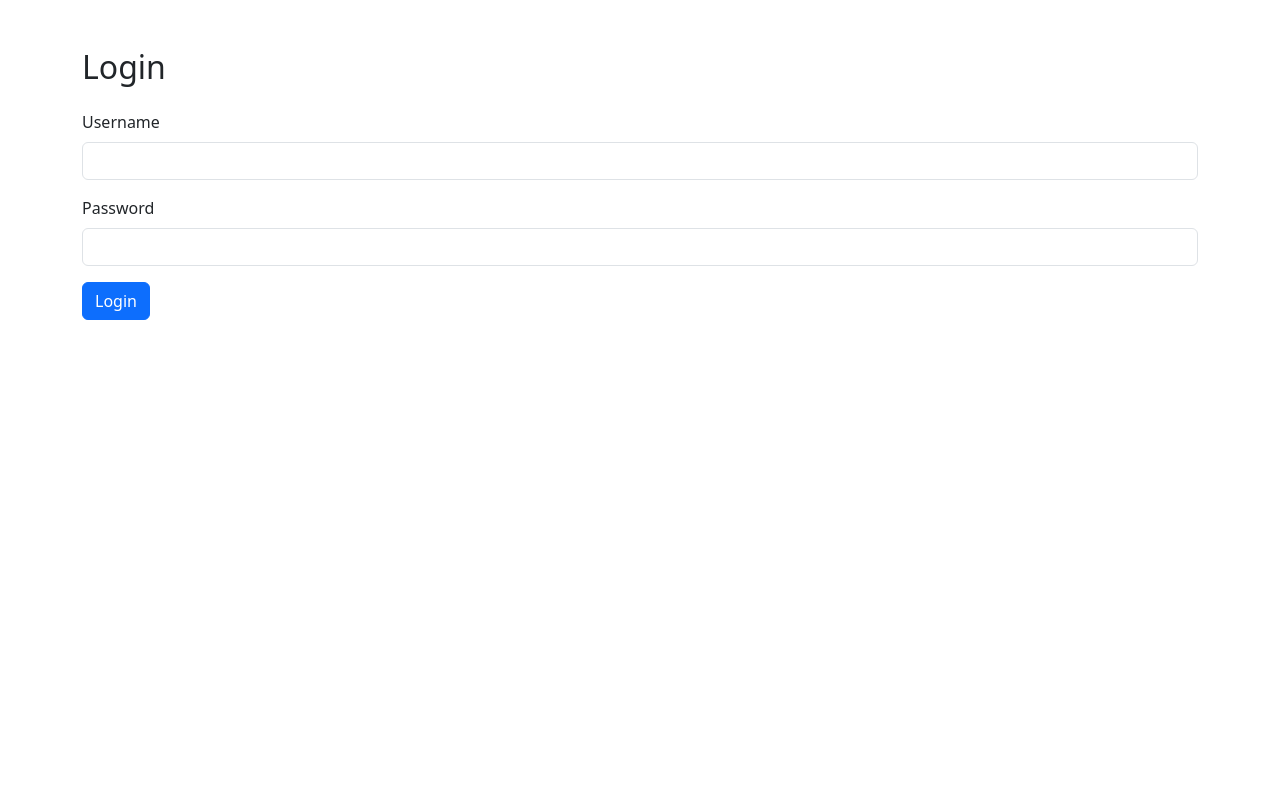
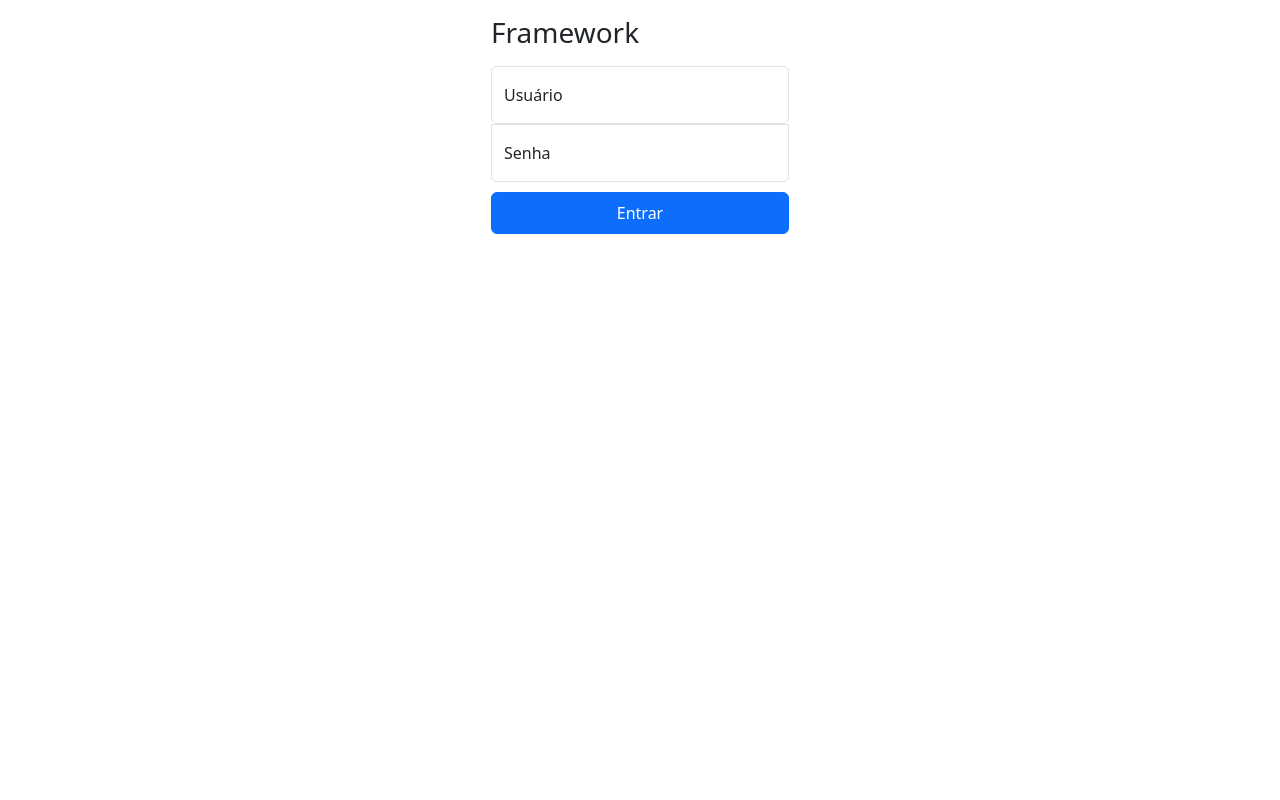
Before and after one commit to lusabo/framework, a Django app: page /login/ in a window 1280 px wide. Run offline with Django 5.2, Linux system fonts and the light colour scheme.

Commit message:
Alterando o layout da página de login.

```diff
--- /dev/null
+++ b/enrollment/static/css/style.css
@@ -0,0 +1,25 @@
+html,
+body {
+  height: 100%;
+}
+
+.form-signin {
+  max-width: 330px;
+  padding: 1rem;
+}
+
+.form-signin .form-floating:focus-within {
+  z-index: 2;
+}
+
+.form-signin input[type="email"] {
+  margin-bottom: -1px;
+  border-bottom-right-radius: 0;
+  border-bottom-left-radius: 0;
+}
+
+.form-signin input[type="password"] {
+  margin-bottom: 10px;
+  border-top-left-radius: 0;
+  border-top-right-radius: 0;
+}
--- a/enrollment/templates/registration/login.html
+++ b/enrollment/templates/registration/login.html
@@ -4,28 +4,32 @@
     <meta charset="UTF-8">
     <meta name="viewport" content="width=device-width, initial-scale=1.0">
     <title>Login</title>
-    <link href="https://cdn.jsdelivr.net/npm/bootstrap@5.3.0-alpha3/dist/css/bootstrap.min.css" rel="stylesheet">
+    <link href="https://cdn.jsdelivr.net/npm/bootstrap@5.3.3/dist/css/bootstrap.min.css" rel="stylesheet">
+    {% load static %}
+    <link href="{% static 'css/style.css' %}" rel="stylesheet">
 </head>
 <body>
-    <div class="container mt-5">
-        <h2 class="mb-4">Login</h2>
+<main class="form-signin w-100 m-auto">
     <form method="post">
         {% csrf_token %}
-            <div class="mb-3">
-                <label for="username" class="form-label">Username</label>
-                <input type="text" id="username" name="username" class="form-control" required>
+        <h1 class="h3 mb-3 fw-normal">Framework</h1>
+
+        <div class="form-floating">
+            <input type="text" id="username" name="username" class="form-control" placeholder="Usuário" required>
+            <label for="username">Usuário</label>
         </div>
-            <div class="mb-3">
-                <label for="password" class="form-label">Password</label>
-                <input type="password" id="password" name="password" class="form-control" required>
+        <div class="form-floating">
+            <input type="password" id="password" name="password" class="form-control" placeholder="Senha" required>
+            <label for="password">Senha</label>
         </div>
-            <button type="submit" class="btn btn-primary">Login</button>
+
+        <button class="btn btn-primary w-100 py-2" type="submit">Entrar</button>
     </form>
     {% if form.errors %}
         <div class="mt-3 alert alert-danger">
-                <p>Invalid credentials. Please try again.</p>
+            <p>Erro na autenticação. Tente novamente.</p>
         </div>
     {% endif %}
-    </div>
+</main>
 </body>
 </html>
--- a/templates/base.html
+++ b/templates/base.html
@@ -4,7 +4,7 @@
     <meta charset="UTF-8">
     <meta name="viewport" content="width=device-width, initial-scale=1.0">
     <title>{% block title %}My Django App{% endblock %}</title>
-    <link href="https://cdn.jsdelivr.net/npm/bootstrap@5.3.0-alpha3/dist/css/bootstrap.min.css" rel="stylesheet">
+    <link href="https://cdn.jsdelivr.net/npm/bootstrap@5.3.3/dist/css/bootstrap.min.css" rel="stylesheet">
 </head>
 <body>
     <div class="d-flex">
@@ -44,6 +44,6 @@
         </div>
     </div>
 
-    <script src="https://cdn.jsdelivr.net/npm/bootstrap@5.3.0-alpha3/dist/js/bootstrap.bundle.min.js"></script>
+    <script src="https://cdn.jsdelivr.net/npm/bootstrap@5.3.3/dist/js/bootstrap.bundle.min.js"></script>
 </body>
 </html>
```
Lines whose indentation alone changed are shown as unchanged.
